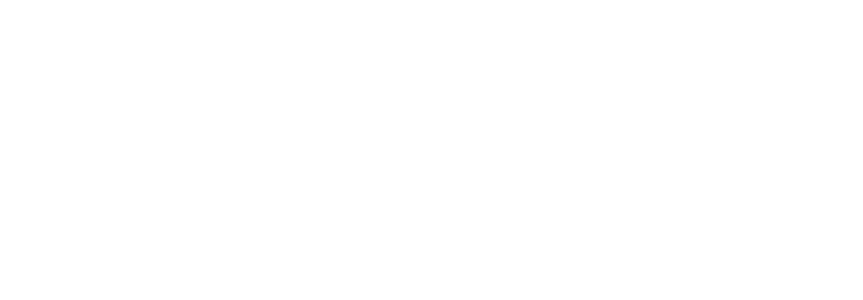
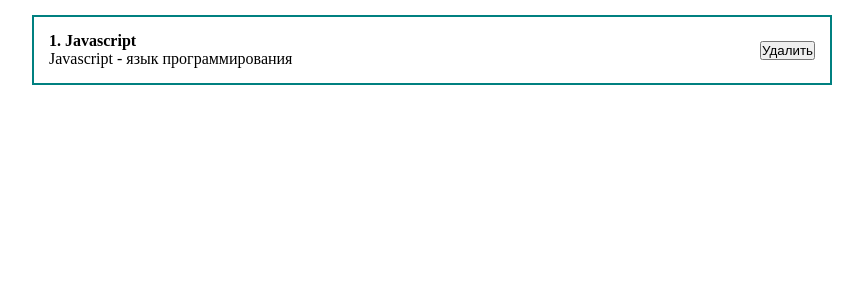
Before and after one commit to shadrin24/ws_test2, a React (Create React App) app: page / in a window 1280 px wide. Shown: the top 300 px of the page, without its empty margins (208-1071 px from the left). Built offline with nearby package versions, Linux system fonts and the light colour scheme.

Commit message:
https://youtu.be/GNrdg3PzpJQ?t=2062

```diff
--- a/src/App.js
+++ b/src/App.js
@@ -1,9 +1,24 @@
-import React from 'react';
+import React, {useState} from 'react';
+import Counter from "./components/Counter";
+import ClassCounter from "./components/ClassCounter";
+import './styles/App.css';
 
 function App() {
+    const [value, setValue] = useState('ТЕКСТ В ИНПУТЕ')
+
   return (
     <div className="App">
-
+        <div className='post'>
+            <div className='post__content'>
+                <strong>1. Javascript</strong>
+                <div>
+                    Javascript - язык программирования
+                </div>
+            </div>
+            <div className="post__btns">
+                <button>Удалить</button>
+            </div>
+        </div>
     </div>
   );
 }
--- /dev/null
+++ b/src/components/ClassCounter.jsx
@@ -0,0 +1,32 @@
+import React from "react";
+
+class ClassCounter extends React.Component {
+
+    constructor(props) {
+        super(props);
+        this.state = {
+            count: 0
+        }
+        this.increment = this.increment.bind(this);
+        this.decrement = this.decrement.bind(this);
+    }
+
+    increment() {
+        this.setState({count: this.state.count + 1})
+    }
+    decrement() {
+        this.setState({count: this.state.count - 1})
+    }
+
+    render() {
+        return (
+        <div>
+            <h1>{this.state.count}</h1>
+            <button onClick={this.increment}>Increment</button>
+            <button onClick={this.decrement}>Decrement</button>
+        </div>
+        )
+    }
+}
+
+export default ClassCounter;
--- /dev/null
+++ b/src/components/Counter.jsx
@@ -0,0 +1,22 @@
+import React, {useState} from 'react';
+
+const Counter = function () {
+    const [count, setCount] = useState(0)
+
+    function increment() {
+        setCount(count + 1)
+    }
+    function decrement() {
+        setCount(count - 1)
+    }
+
+    return (
+        <div>
+            <h1>{count}</h1>
+            <button onClick={increment}>Increment</button>
+            <button onClick={decrement}>Decrement</button>
+        </div>
+    )
+};
+
+export default Counter;
--- /dev/null
+++ b/src/styles/App.css
@@ -0,0 +1,23 @@
+* {
+    margin: 0;
+    padding: 0;
+    box-sizing: border-box;
+}
+
+#root {
+    display: flex;
+    justify-content: center;
+}
+
+.App {
+    width: 800px;
+}
+
+.post {
+    display: flex;
+    padding: 15px;
+    border: 2px solid teal;
+    margin-top: 15px;
+    justify-content: space-between;
+    align-items: center;
+}
```
